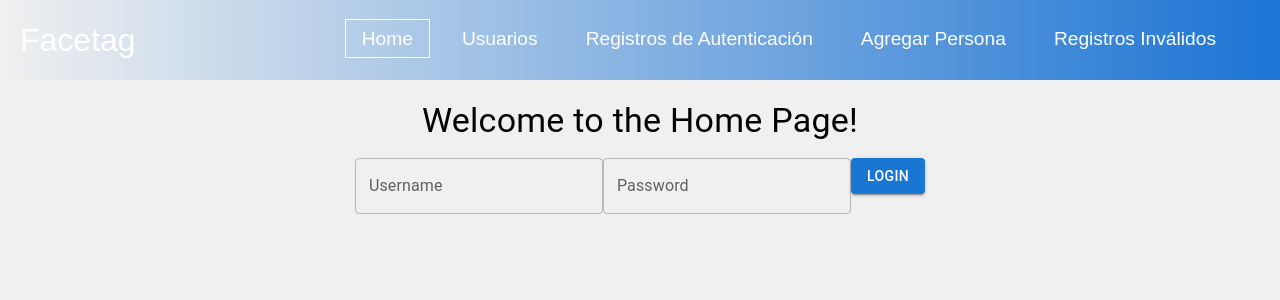
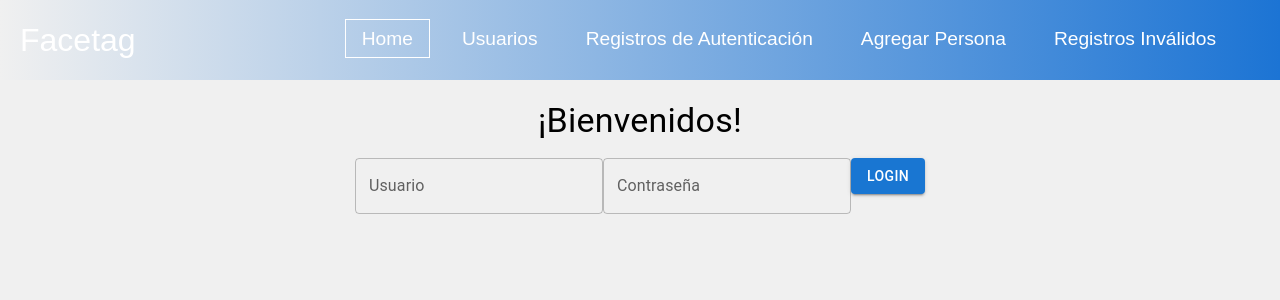
Before and after one commit to DuAndresMina/Prototipo-de-control-de-acceso-con-reconocimientofacial, a React (Create React App) app in the folder proyect-page/login-app-reactjs-master/: page / in a window 1280 px wide. Shown: the top 300 px of the page. Built offline with nearby package versions, Linux system fonts and the light colour scheme.

Commit message:
Update Home.js

```diff
--- a/proyect-page/login-app-reactjs-master/src/Home.js
+++ b/proyect-page/login-app-reactjs-master/src/Home.js
@@ -22,7 +22,7 @@ function Home(props) {
     setLoading(true);
 
     axios
-      .post('http://localhost:4000/users/signin', {
+      .post('http://192.168.20.2:4000/users/signin', { //MODIFICAR IP
         username: username.value,
         password: password.value,
       })
@@ -36,7 +36,7 @@ function Home(props) {
         if (error.response && error.response.status === 400) {
           setError(error.response.data.message);
         } else {
-          setError('Something went wrong. Please try again later.');
+          setError('El usuario o la contraseña son incorrectos, por favor validar de nuevo.');
         }
       });
   };
@@ -50,27 +50,25 @@ function Home(props) {
     <Container>
       {user ? (
         <Box textAlign="center">
-          <Typography variant="h4">Welcome, {user.name}!</Typography>
+          <Typography variant="h4">¡Bienvenidos!</Typography>
           <Button variant="contained" color="primary" onClick={handleLogout}>
             Logout
           </Button>
         </Box>
       ) : (
         <Box textAlign="center">
-          <Typography variant="h4">Welcome to the Home Page!</Typography>
+          <Typography variant="h4">¡Bienvenidos!</Typography>
           <Box component="form" sx={{ mt: 2 }}>
             <TextField
-              label="Username"
+              label="Usuario"
               type="text"
               {...username}
-              autoComplete="new-password"
               sx={{ mb: 2 }}
             />
             <TextField
-              label="Password"
+              label="Contraseña"
               type="password"
               {...password}
-              autoComplete="new-password"
               sx={{ mb: 2 }}
             />
             {error && <Typography color="error">{error}</Typography>}
```
